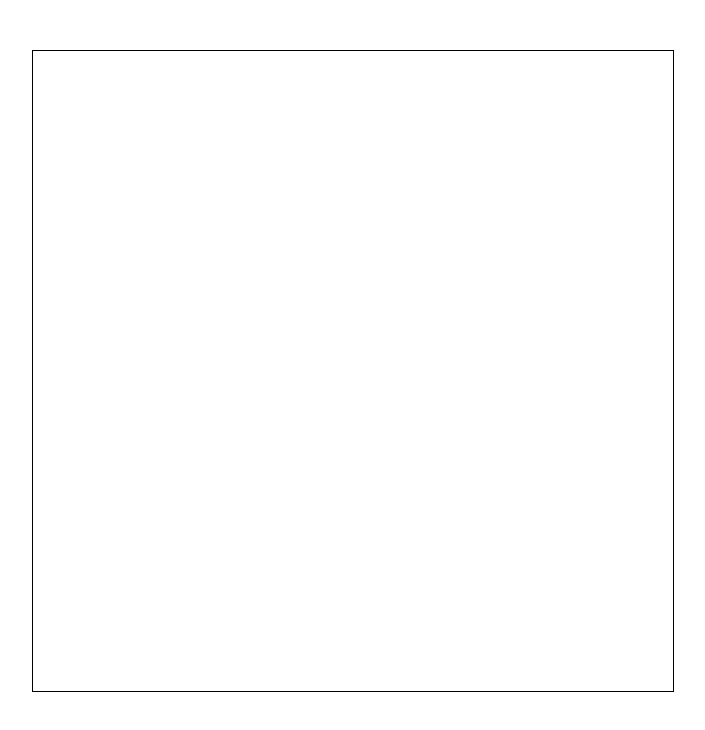
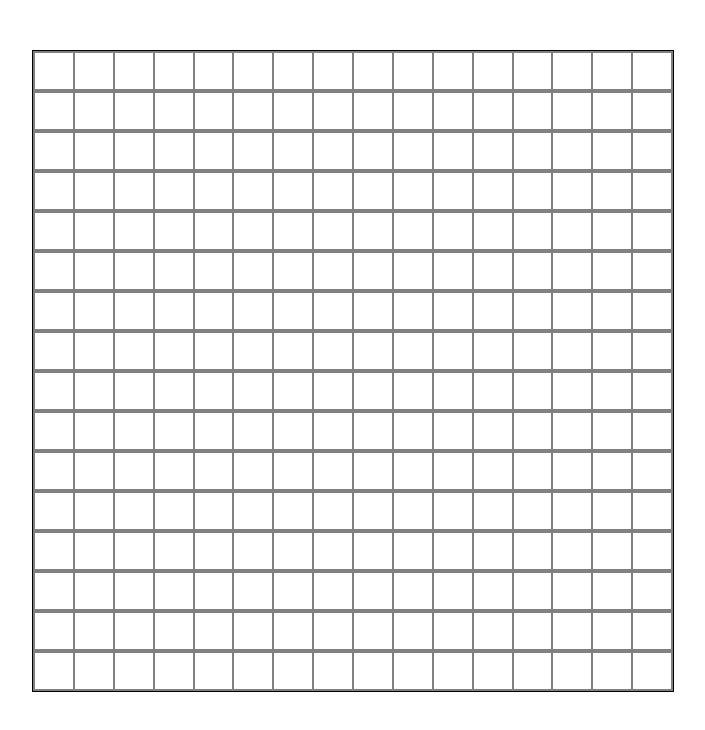
Before and after one commit to nmromero12/etech-a-sketch, a plain HTML site: page index.html in a window 1280 px wide. Shown: the whole page, without its empty margins (287-992 px from the left). Drawn offline with Linux system fonts and the light colour scheme.

Commit message:
columns added to grid

```diff
--- a/main.css
+++ b/main.css
@@ -20,4 +20,11 @@ body {
     display: flex;
     height: 40px;
     flex: 1;
+    border: solid grey 1px;
 }
+
+.column {
+
+    width: 40px;
+    border: solid grey 1px;
+}
--- a/script.js
+++ b/script.js
@@ -1,9 +1,18 @@
 const container = document.querySelector(".grid-container");
 
 for (let i = 0; i < 16; i++) {
-    const div = document.createElement('div');
-    div.classList.add('row');
-    container.appendChild(div);
+    const row = document.createElement('div');
+    row.classList.add('row');
+    container.appendChild(row);
 }
 
 const rows = document.querySelectorAll('.row');
+
+rows.forEach(row => {
+   for (let i = 0; i < 16; i++) {
+    const column = document.createElement('div');
+    column.classList.add('column');
+    row.appendChild(column);
+   }
+
+});
```
